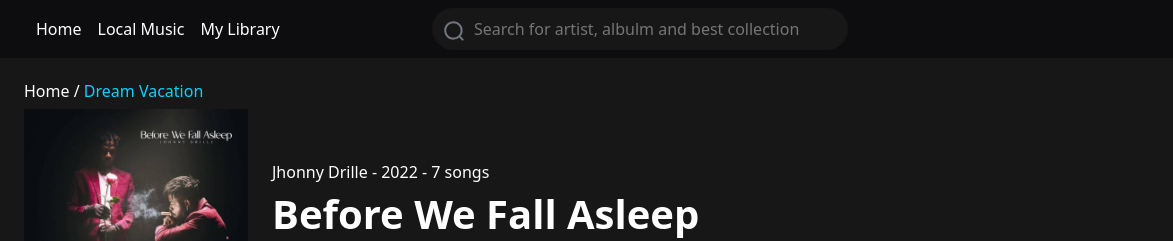
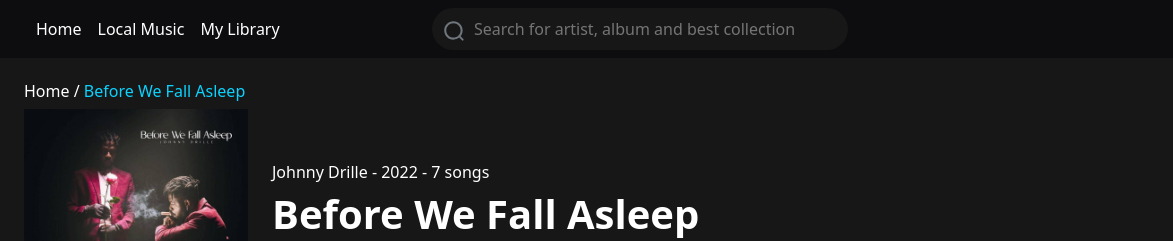
Before and after one commit to CotterellAnna/kott-play, a plain HTML site: page index.html in a window 1280 px wide. Shown: the top 241 px of the page, 0-1173 px from the left. Drawn offline with nearby package versions, Linux system fonts and the light colour scheme.

Commit message:
spellings

```diff
--- a/index.html
+++ b/index.html
@@ -33,7 +33,7 @@
                 </div>
                 <div class="col-7 col-lg-4 rounded-pill d-flex align-items-center" style="background: #171717;">
                     <label for="music-search"><img src="./img/search-icon.svg" alt="search music" class="img-fluid"></label>
-                    <input type="text" name="music-earch" id="music-search" class="bg-transparent border-0 w-100 mx-2" placeholder="Search for artist, albulm and best collection" style="background: #6F767E;">
+                    <input type="text" name="music-earch" id="music-search" class="bg-transparent border-0 w-100 mx-2" placeholder="Search for artist, album and best collection" style="background: #6F767E;">
                 </div>
                 <div class="col-auto col-lg-4 text-end">
                     <img src="./img/download-icon.svg" alt="download" class="img-fluid" role="button">
@@ -43,14 +43,14 @@
         </div>
     </div>
     <div class="container-fluid text-white p-4" style="background: #171717; height: 40vh;">
-        <h6>Home / <span style="color: #0BD3FF;">Dream Vacation</span></h6>
+        <h6>Home / <span style="color: #0BD3FF;">Before We Fall Asleep</span></h6>
         <div class="row row-cols-1 row-cols-lg-2 align-items-center">
             <div class="col-6 col-lg-auto">
                 <img src="./img/cover.jpg" alt="artist" class="img-fluid" style="width:28vh; object-fit: cover;">
             </div>
             <div class="col px-4 px-lg-auto mt-4 mt-lg-0">
                 <div class="row row-cols-1">
-                    <div class="col px-0">Jhonny Drille - 2022 - 7 songs</div>
+                    <div class="col px-0">Johnny Drille - 2022 - 7 songs</div>
                     <div class="col px-0 fw-bolder d-none d-lg-block" style="font-size: 2.5em;">Before We Fall Asleep</div>
                     <div class="col px-0 fw-bolder d-lg-none" style="font-size: 2em;">Before We Fall Asleep</div>
                     <div class="col d-none d-lg-block">
```
